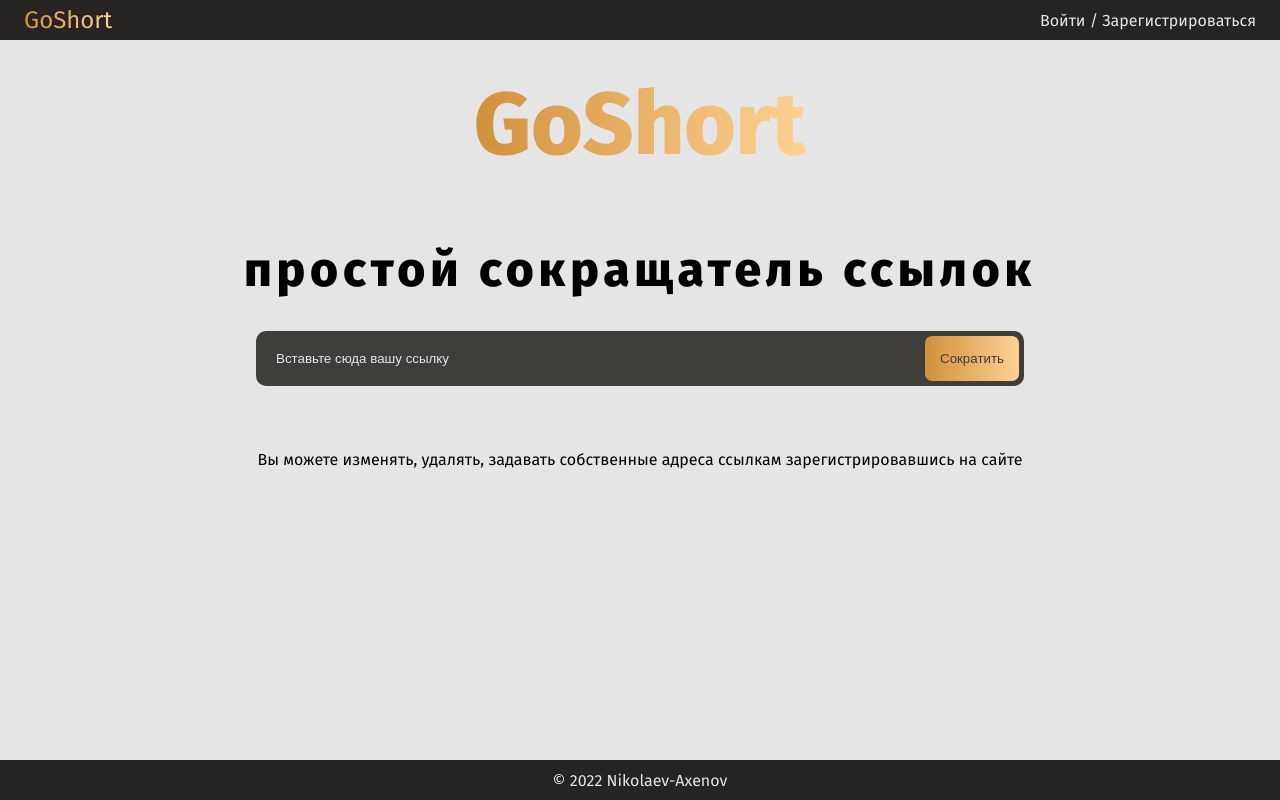
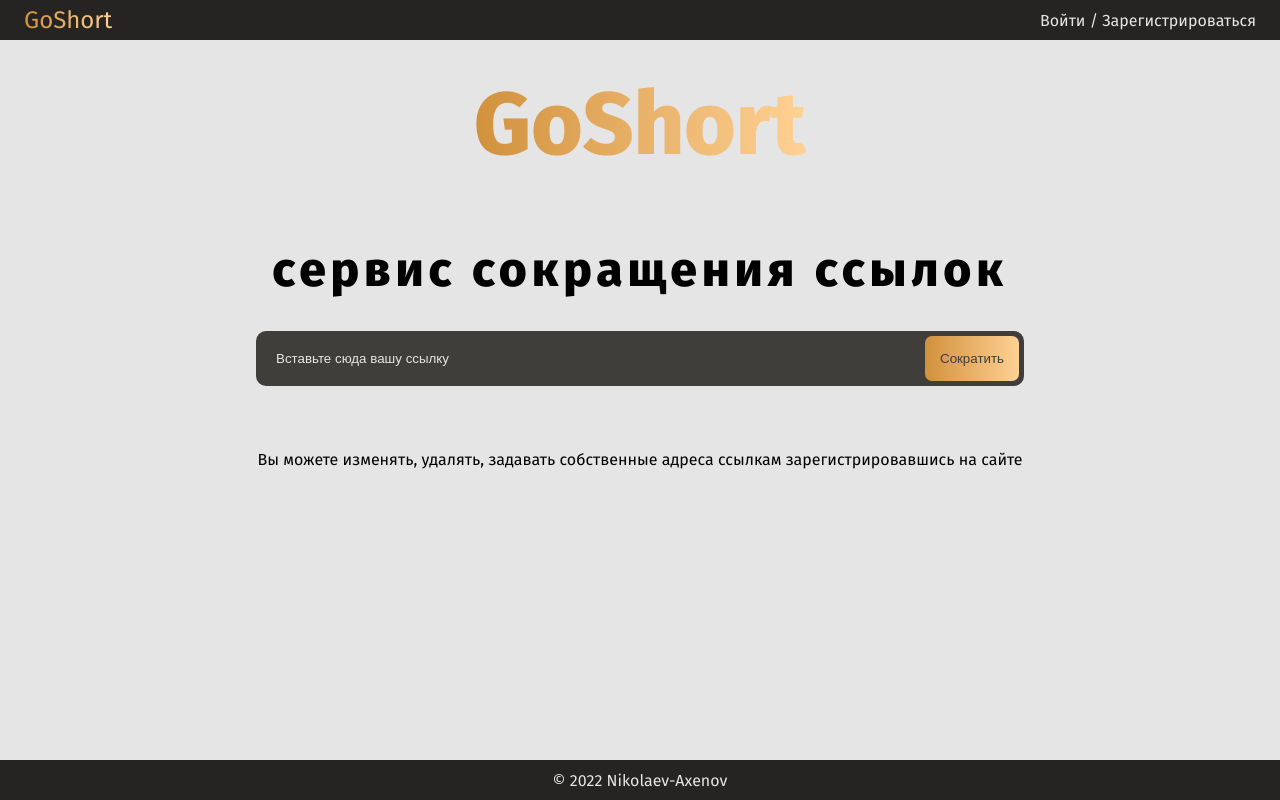
Before and after one commit to nikolaevaxenov/url-shortener, a Next.js app: page / in a window 1280 px wide. Built offline with nearby package versions, Linux system fonts and the light colour scheme; no server answers.

Commit message:
Subtitle text changed

```diff
--- a/pages/index.tsx
+++ b/pages/index.tsx
@@ -10,7 +10,7 @@ const Home: NextPage = () => {
       </Head>
       <main className={styles.main}>
         <p className={styles.main__title}>GoShort</p>
-        <p className={styles.main__subText}>простой сокращатель ссылок</p>
+        <p className={styles.main__subText}>сервис сокращения ссылок</p>
         <div className={styles.main__inputGroup}>
           <input
             type="url"
```
